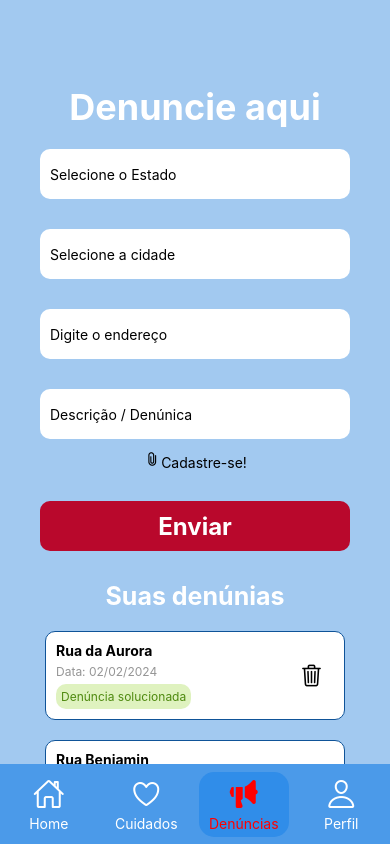
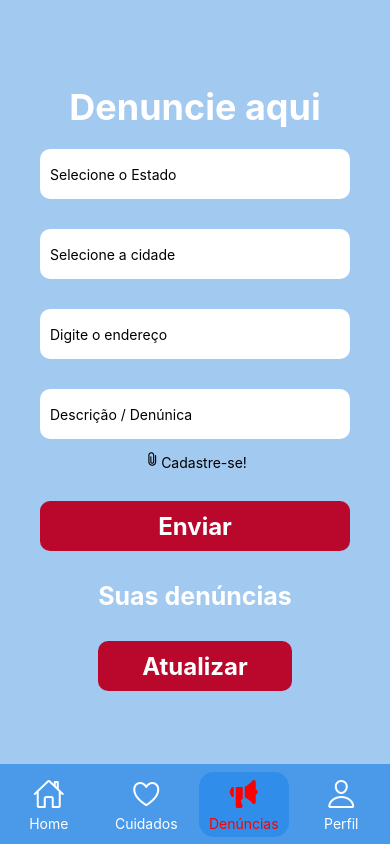
Before and after one commit to Torrez0/dengue-app, a React Native app: screen /Denuncias in a window 390 px wide. Built offline with nearby package versions, Linux system fonts and the light colour scheme; what native-base would draw is missing.

Commit message:
Cadastro e pesquisa de denuncias adicionado

```diff
--- a/src/Screens/Denuncias.tsx
+++ b/src/Screens/Denuncias.tsx
@@ -1,4 +1,4 @@
-import React from "react";
+import React, { useState } from "react";
 import { Ionicons } from "@expo/vector-icons";
 import {
   StyleSheet,
@@ -8,53 +8,114 @@ import {
   SafeAreaView,
   TextInput,
   TouchableOpacity,
+  Alert,
 } from "react-native";
 import { Denuncia } from "../types/DenunciaTypes";
 import DenunciaCard from "../components/DenunciaCard";
+import { useNavigation } from '@react-navigation/native';
+import { PerfilScreenNavigationProp } from "../types/PerfilNavigationTypes";
+import { auth, db } from "../config/firebase";
+import { criarDenuncia, obterIdUsuarioLogado } from "../services/requisicoesFirebase";
+import { collection, getDocs, query, where } from "firebase/firestore";
 
 export default function Denuncias() {
-  const denuncias: Denuncia[] = [
-    {
-      id: "01",
-      rua: "Rua da Aurora",
-      numero: "123",
-      bairro: "Centro",
-      cidade: "Recife",
-      estado: "Pernambuco",
-      data: "02/02/2024",
-      status: "solucionada",
-    },
-    {
-      id: "02",
-      rua: "Rua Benjamin Constant",
-      numero: "1456",
-      bairro: "Torre",
-      cidade: "Recife",
-      estado: "Pernambuco",
-      data: "25/05/2024",
-      status: "em análise",
-    },
-    {
-      id: "03",
-      rua: "Rua Benjamin Constant",
-      numero: "1456",
-      bairro: "Torre",
-      cidade: "Recife",
-      estado: "Pernambuco",
-      data: "25/05/2024",
-      status: "negada",
-    },
-    {
-      id: "04",
-      rua: "Avenida Rio Branco",
-      numero: "1456",
-      bairro: "Torre",
-      cidade: "Recife",
-      estado: "Pernambuco",
-      data: "25/05/2024",
-      status: "em andamento",
-    },
-  ];
+
+  const [estado, setEstado] = useState('');
+  const [cidade, setCidade] = useState('');
+  const [endereco, setEndereco] = useState('');
+  const [descricao, setDescricao] = useState('');
+  const [denunciasRealizadas, setDenunciasRealizadas] = useState([]);
+
+  const navigation = useNavigation<PerfilScreenNavigationProp>();
+
+  const buscarDenuncias = async () => {
+    try {
+      const denunciasRef = collection(db, 'denuncias');
+      const q = query(denunciasRef, where('usuario', '==', await obterIdUsuarioLogado()));
+      const querySnapshot = await getDocs(q);
+
+      const denuncias = [];
+      querySnapshot.forEach((doc) => {
+        denuncias.push({ id: doc.id, ...doc.data() });
+      });
+
+      setDenunciasRealizadas(denuncias);
+    } catch (error) {
+      console.error("Erro ao buscar query: ", error);
+    }
+  }
+
+  // const denuncias: Denuncia[] = [
+  //   {
+  //     id: "01",
+  //     rua: "Rua da Aurora",
+  //     numero: "123",
+  //     bairro: "Centro",
+  //     cidade: "Recife",
+  //     estado: "Pernambuco",
+  //     data: "02/02/2024",
+  //     status: "solucionada",
+  //   },
+  //   {
+  //     id: "02",
+  //     rua: "Rua Benjamin Constant",
+  //     numero: "1456",
+  //     bairro: "Torre",
+  //     cidade: "Recife",
+  //     estado: "Pernambuco",
+  //     data: "25/05/2024",
+  //     status: "em análise",
+  //   },
+  //   {
+  //     id: "03",
+  //     rua: "Rua Benjamin Constant",
+  //     numero: "1456",
+  //     bairro: "Torre",
+  //     cidade: "Recife",
+  //     estado: "Pernambuco",
+  //     data: "25/05/2024",
+  //     status: "negada",
+  //   },
+  //   {
+  //     id: "04",
+  //     rua: "Avenida Rio Branco",
+  //     numero: "1456",
+  //     bairro: "Torre",
+  //     cidade: "Recife",
+  //     estado: "Pernambuco",
+  //     data: "25/05/2024",
+  //     status: "em andamento",
+  //   },
+  // ];
+
+  async function realizarDenuncia() {
+
+    if (estado === ('') || cidade === ('') || endereco === ('') || descricao === ('')) {
+      Alert.alert("Campos vazios", "Verifique se os campos estao preenchidos")
+    } else if (await obterIdUsuarioLogado() === 'Nenhum usuário logado.') {
+      Alert.alert('Ops!', 'É preciso estar logado para fazer uma denúncia!')
+    } else {
+
+      const idUsuario = await obterIdUsuarioLogado();
+      const data = '31/05/2024';
+      const resultado = await criarDenuncia(idUsuario, estado, cidade, endereco, descricao, data);
+
+      if (resultado === 'Sucesso!') {
+        setEstado('');
+        setCidade('');
+        setEndereco('');
+        setDescricao('');
+
+        Alert.alert('Sucesso!', 'Denuncia criada!');
+      } else {
+        Alert.alert(resultado);
+      }
+
+    }
+
+  }
+
+
 
   return (
     <SafeAreaView style={styles.container}>
@@ -64,25 +125,29 @@ export default function Denuncias() {
           <TextInput
             style={styles.input}
             placeholder="Selecione o Estado"
+            value={estado}
+            onChangeText={estado => setEstado(estado)}
           ></TextInput>
           <TextInput
             style={styles.input}
             placeholder="Selecione a cidade"
-            editable={false}
-            selectTextOnFocus={false}
+            value={cidade}
+            onChangeText={cidade => setCidade(cidade)}
           ></TextInput>
           <TextInput
             style={styles.input}
             placeholder="Digite o endereço"
-            editable={false}
-            selectTextOnFocus={false}
+            value={endereco}
+            onChangeText={endereco => setEndereco(endereco)}
           ></TextInput>
           <TextInput
             style={styles.input}
             placeholder="Descrição / Denúnica"
+            value={descricao}
+            onChangeText={descricao => setDescricao(descricao)}
           ></TextInput>
           <TouchableOpacity
-          // onPress={() => navigation.navigate('LINK')}
+            onPress={() => navigation.navigate('Cadastro')}
           >
             <Text>
               <Ionicons name="attach" size={18}></Ionicons>
@@ -90,14 +155,17 @@ export default function Denuncias() {
             </Text>
           </TouchableOpacity>
 
-          <TouchableOpacity style={styles.button}>
+          <TouchableOpacity style={styles.button} onPress={() => realizarDenuncia()}>
             <Text style={styles.buttonText}>Enviar</Text>
           </TouchableOpacity>
 
           <View style={styles.denunciasBox}>
-            <Text style={styles.smallTitle}>Suas denúnias</Text>
-            {denuncias.map((denuncia) => (
-              <DenunciaCard key={denuncia.id} denuncia={denuncia} />
+            <Text style={styles.smallTitle}>Suas denúncias</Text>
+            <TouchableOpacity style={styles.button} onPress={() => buscarDenuncias()}>
+              <Text style={styles.buttonText}>Atualizar</Text>
+            </TouchableOpacity>
+            {denunciasRealizadas.map((denuncias) => (
+              <DenunciaCard key={denuncias.id} denuncia={denuncias} />
             ))}
           </View>
         </View>
--- a/src/Screens/Login.tsx
+++ b/src/Screens/Login.tsx
@@ -5,9 +5,11 @@ import { StyleSheet, Text, View, ScrollView, SafeAreaView, Platform, Image, Touc
 import { Link, useNavigation } from '@react-navigation/native';
 import { useState } from 'react';
 import { logar } from '../services/requisicoesFirebase';
+import { auth, db } from "../config/firebase";
+import { sendPasswordResetEmail } from "firebase/auth";
 
 export default function Login() {
-  const navigation = useNavigation();
+  const navigation = useNavigation<PerfilScreenNavigationProp>();
 
   const [email, setEmail] = useState('');
   const [senha, setSenha] = useState('');
@@ -25,7 +27,38 @@ export default function Login() {
         Alert.alert("Nao foi efetuado login", resultado)
       }
     }
+  }
 
+  function deslogar(){
+    auth.signOut();
+    Alert.alert('Logoff', 'Deslogado com sucesso!')
+  }
+
+  function handleForgotPassword() {
+    if (email == '') {
+      Alert.alert(
+        'Campo vazio',
+        'Por favor, preencha o campo de e-mail para enviarmos o reset de senha.'
+      )
+    } else {
+      Alert.alert(
+        'Confirmar reset de senha?',
+        'Clique em Confirmar para enviarmos um e-mail para você!',
+        [
+          {
+            text: 'Cancelar',
+            style: 'cancel',
+          },
+          {
+            text: 'Confirmar',
+            onPress: () => {
+              sendPasswordResetEmail(auth, email)
+                .catch(error => console.log(error))
+            },
+          },
+        ]
+      );
+    }
   }
 
   return (
@@ -51,7 +84,7 @@ export default function Login() {
           <Text style={styles.text}>
             Esqueceu a senha?
             <TouchableOpacity
-            // onPress={() => navigation.navigate('Cadastro')}
+             onPress={() => handleForgotPassword()}
             >
               <Text style={styles.link}>Clique aqui!</Text>
             </TouchableOpacity>
@@ -65,10 +98,14 @@ export default function Login() {
 
           <Text style={styles.text}>
             Não possui cadastro?
-            <TouchableOpacity>
+            <TouchableOpacity onPress={() => navigation.navigate('Cadastro')}>
               <Text style={styles.link}>Cadastre-se!</Text>
             </TouchableOpacity>
           </Text>
+
+          <TouchableOpacity style={styles.button} onPress={deslogar}>
+            <Text style={styles.buttonText}>Deslogar</Text>
+          </TouchableOpacity>
         </View>
       </ScrollView>
     </SafeAreaView>
--- a/src/components/DenunciaCard.tsx
+++ b/src/components/DenunciaCard.tsx
@@ -39,7 +39,7 @@ const DenunciaCard: React.FC<DenunciaCardProps> = ({ denuncia }) => {
   return (
     <View style={styles.denunciasCard}>
       <View style={{ maxWidth: 150, rowGap: 5 }}>
-        <Text style={{ fontSize: 14, fontWeight: "700" }}>{denuncia.rua}</Text>
+        <Text style={{ fontSize: 14, fontWeight: "700" }}>{denuncia.endereco}</Text>
         <Text style={{ color: "#959595", fontSize: 12 }}>
           {"Data: " + denuncia.data}
         </Text>
--- a/src/services/requisicoesFirebase.js
+++ b/src/services/requisicoesFirebase.js
@@ -3,7 +3,7 @@ import {
     createUserWithEmailAndPassword,
     signInWithEmailAndPassword
 } from "firebase/auth";
-import { deleteDoc, doc, getDoc, setDoc, updateDoc } from "firebase/firestore";
+import { addDoc, collection, deleteDoc, doc, getDoc, setDoc, updateDoc } from "firebase/firestore";
 
 
 export async function cadastrarUsuario(nomeCompleto, dataNascimento, email, senha){
@@ -51,5 +51,41 @@ export async function logar(email, senha){
             return "Email e senha nao conferem."
         });
         return resultado
+}
 
+export async function criarDenuncia(idUsuario, estado, cidade, endereco, descricao, data){
+    try{
+
+        const denunciaInfo = {
+            usuario: idUsuario,
+            estado: estado,
+            cidade: cidade,
+            endereco: endereco,
+            descricao: descricao,
+            status: 'em análise',
+            data: data
+        };
+
+        addDoc(collection(db,'denuncias'), denunciaInfo);
+
+        console.log('Denuncia criada');
+
+        return 'Sucesso!'
+
+    } catch(error) {
+        console.error('Erro: ', error)
+        return 'Erro ao criar denuncia'
+    }
 }
+
+export async function obterIdUsuarioLogado() {
+    const usuarioAtual = auth.currentUser;
+    if (usuarioAtual) {
+        const idUsuario = usuarioAtual.uid;
+        console.log('ID do usuário logado:', idUsuario);
+        return idUsuario;
+    } else {
+        console.log('Nenhum usuário logado.');
+        return 'Nenhum usuário logado.';
+    }
+};
--- a/src/types/DenunciaTypes.tsx
+++ b/src/types/DenunciaTypes.tsx
@@ -1,8 +1,6 @@
 export type Denuncia = {
   id: string;
-  rua: string;
-  numero: string;
-  bairro: string;
+  endereco: string;
   cidade: string;
   estado: string;
   data: string;
```
